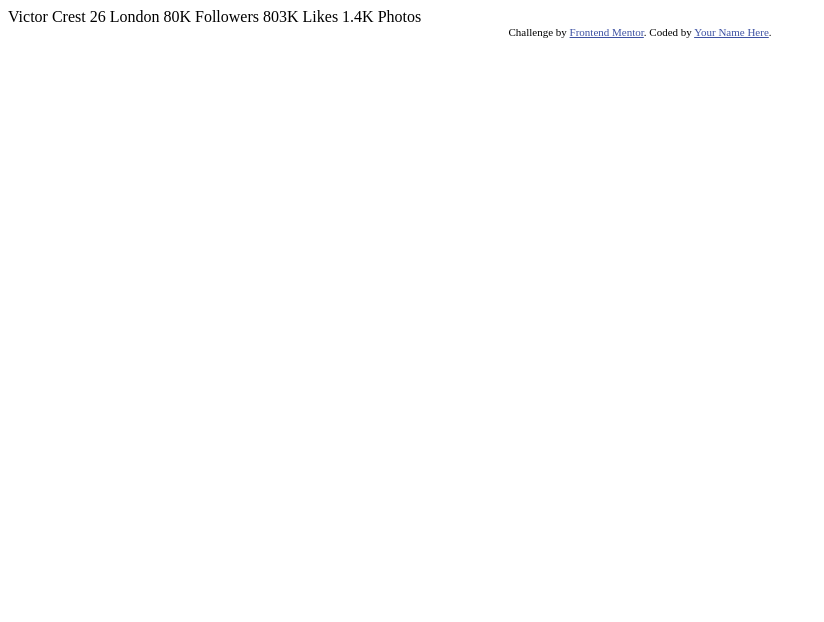
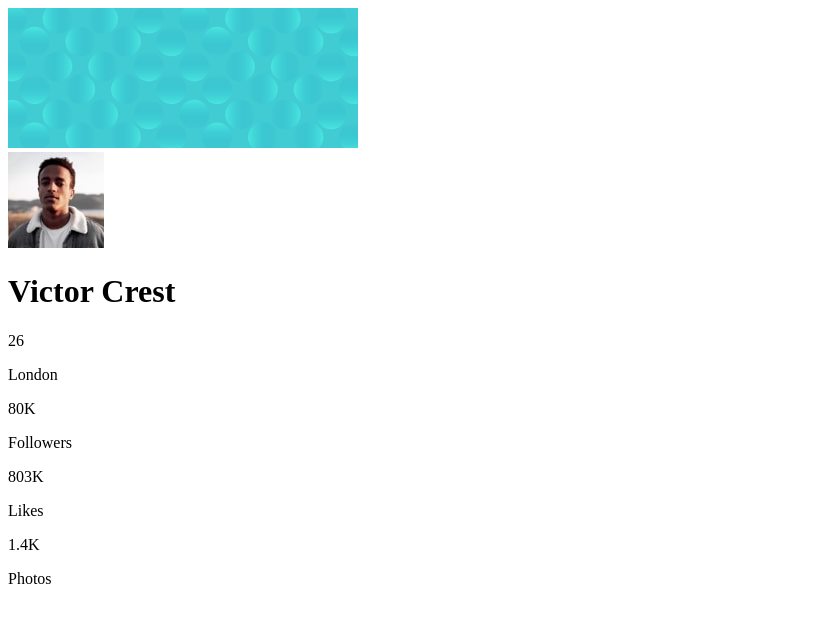
Before and after one commit to gusanchedev/prj-04-profile-card-component, a plain HTML site: page index.html in a window 1280 px wide. Shown: the whole page, without its empty margins (0-824 px from the left). Drawn offline with Linux system fonts and the light colour scheme.

Commit message:
Add HTML structure

```diff
--- a/index.html
+++ b/index.html
@@ -8,28 +8,33 @@
 
   <title>Frontend Mentor | Profile card component</title>
 
-  <!-- Feel free to remove these styles or customise in your own stylesheet 👍 -->
-  <style>
-    .attribution { font-size: 11px; text-align: center; }
-    .attribution a { color: hsl(228, 45%, 44%); }
-  </style>
 </head>
 <body>
-  Victor Crest
-  26
-  London
-
-  80K
-  Followers
-
-  803K
-  Likes
-
-  1.4K
-  Photos
-  <div class="attribution">
-    Challenge by <a href="https://www.frontendmentor.io?ref=challenge" target="_blank">Frontend Mentor</a>.
-    Coded by <a href="#">Your Name Here</a>.
+  <div class="card">
+    <div class="back-pattern-card">
+      <img src="/images/bg-pattern-card.svg" alt="">
+    </div>
+    <div class="photo-container">
+      <img src="/images/image-victor.jpg" alt="User image">
+    </div>
+    <div class="user-info">
+      <h1>Victor Crest</h1><span>26</span>
+      <p>London</p>
+    </div>
+    <div class="user-stats">
+      <div class="followers-info">
+        <p>80K</p>
+        <p>Followers</p>
+      </div>
+      <div class="likes-info">
+        <p>803K</p>
+        <p>Likes</p>
+      </div>
+      <div class="photos-info">
+        <p>1.4K</p>
+        <p>Photos</p>
+      </div>
+    </div>
   </div>
 </body>
 </html>
```
